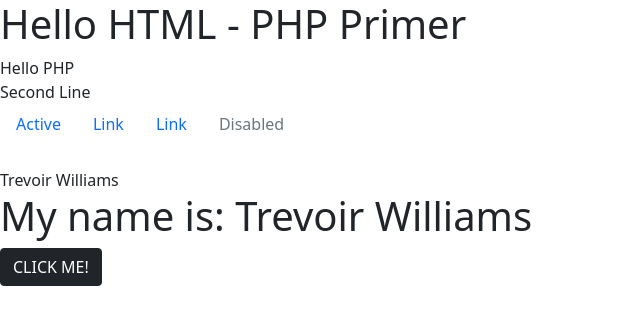
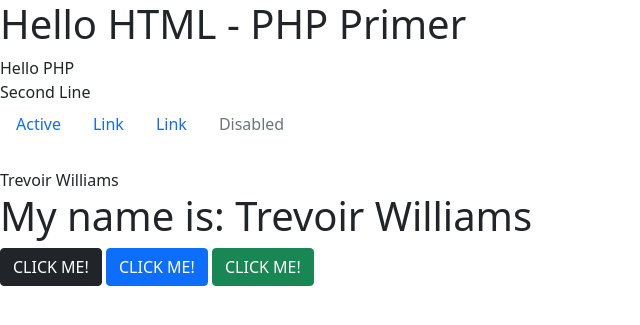
Before and after one commit to franpautt27/php_primer, a PHP site: page / in a window 1280 px wide. Shown: the top 325 px of the page, without its empty margins (0-640 px from the left). Run offline with PHP 8.4, Linux system fonts and the light colour scheme.

Commit message:
added 2 more buttons

```diff
--- a/index.php
+++ b/index.php
@@ -41,6 +41,8 @@
 
     ?>
     <button type="button" class="btn btn-dark">CLICK ME!</button>
+    <button type="button" class="btn btn-primary">CLICK ME!</button>
+    <button type="button" class="btn btn-success">CLICK ME!</button>
     <script src="https://cdn.jsdelivr.net/npm/bootstrap@5.0.2/dist/js/bootstrap.bundle.min.js" integrity="sha384-MrcW6ZMFYlzcLA8Nl+NtUVF0sA7MsXsP1UyJoMp4YLEuNSfAP+JcXn/tWtIaxVXM" crossorigin="anonymous"></script>
 
 </body>
```
